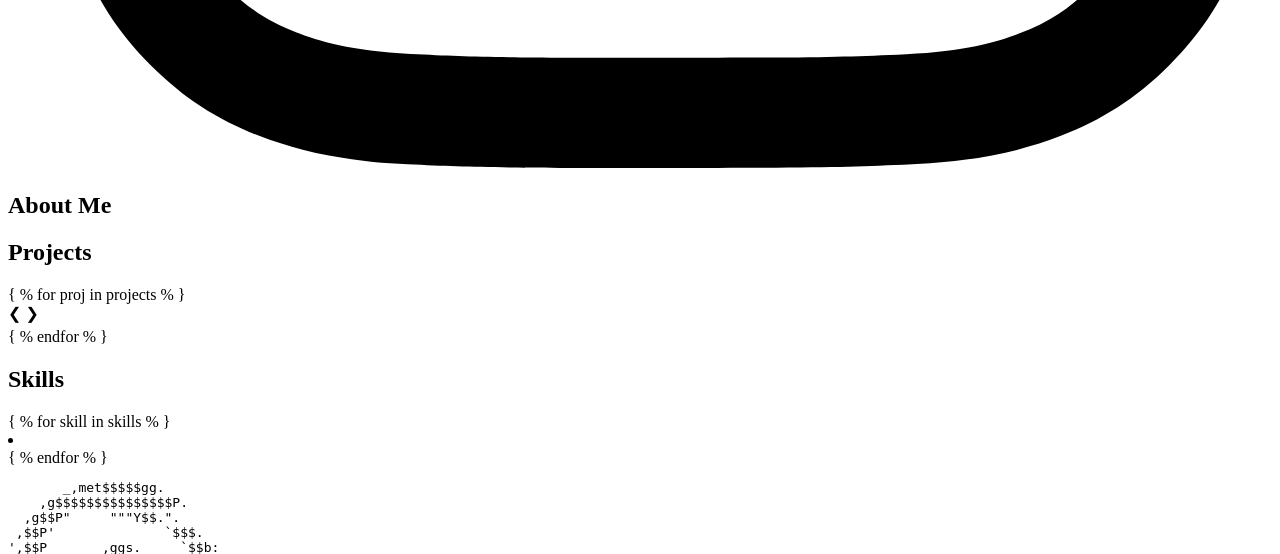
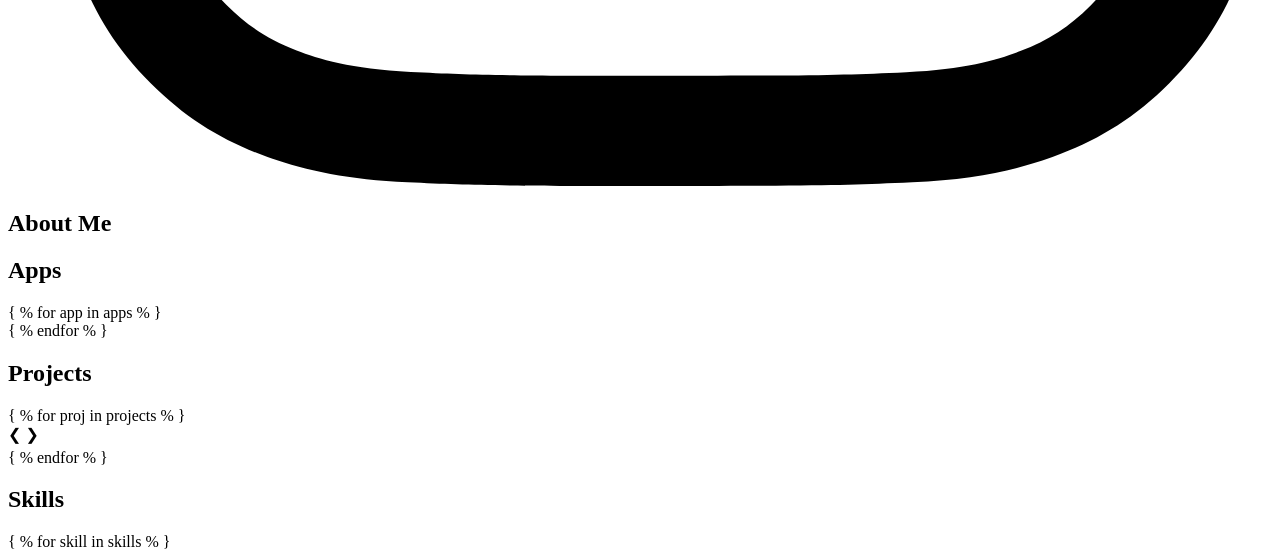
Before and after one commit to Jonas-Y-Issa/PortfolioWebsite-Django, a Django app: template MyWebsite/templates/Index.html in a window 1280 px wide. Shown: the part 4160-4714 px from the top of the page. Run offline with Django 4.2, Linux system fonts and the light colour scheme; the template is opened without the code that fills it, so the values that code supplies are empty.

Commit message:
Starting work on Physics App

```diff
--- a/MyWebsite/myapp/admin.py
+++ b/MyWebsite/myapp/admin.py
@@ -1,7 +1,8 @@
 from django.contrib import admin
 
-from .models import Project, Skills, About
+from .models import Project, Skills, About, Apps
 
 admin.site.register(Project)
 admin.site.register(Skills)
 admin.site.register(About)
+admin.site.register(Apps)
--- a/MyWebsite/myapp/models.py
+++ b/MyWebsite/myapp/models.py
@@ -16,3 +16,7 @@ class Project(models.Model):
 class Skills(models.Model):
     title = models.CharField(max_length=100)
     description = models.TextField()
+
+class Apps(models.Model):
+    title = models.CharField(max_length=100)
+    description = models.TextField()
--- a/MyWebsite/myapp/views.py
+++ b/MyWebsite/myapp/views.py
@@ -7,7 +7,7 @@ from django.views.decorators.cache import cache_control
 from django.views.decorators.http import require_GET
 from MyWebsite.settings import STATIC_URL
 from pathlib import Path
-from myapp.models import Project, Skills, About
+from myapp.models import Project, Skills, About, Apps
 
 STAT_DIR = Path(__file__).resolve().parent.parent
 
@@ -17,6 +17,7 @@ def index(request):
     scripts_list = os.listdir(path / "scripts")
     images_list = os.listdir(path / "images")
     fonts_list = os.listdir(path / "fonts")
+    app_list = Apps.objects.all()
     project_db = Project.objects.all()
     skill_list = Skills.objects.all()
     about_list = About.objects.all()
@@ -26,6 +27,7 @@ def index(request):
        'images': images_list,
         'fonts': fonts_list,
          'stat': STATIC_URL,
+         'apps':app_list,
          'projects':project_db,
          'skills': skill_list,
          'about':about_list})
--- /dev/null
+++ b/MyWebsite/physGenViewer/static/css/phys-intro.css
@@ -0,0 +1,6 @@
+.phys-intro{
+    display: flex;
+    height: 100vh;
+    justify-content: center;
+    align-items: center;
+}
--- a/MyWebsite/templates/Index.html
+++ b/MyWebsite/templates/Index.html
@@ -42,6 +42,7 @@ $(document).ready(function(){
     {% block nav %}
           <li><a href="#intro">Home</a></li>
           <li><a href="#about">About Me</a></li>
+          <li><a href="#apps">Apps</a></li>
           <li><a href="#projects">Projects</a></li>
           <li><a href="#skills">Skills</a></li>
         </ol>
@@ -51,6 +52,7 @@ $(document).ready(function(){
           <div class="dropdown-content">
             <li><a href="#intro">Home</a></li>
             <li><a href="#about">About Me</a></li>
+            <li><a href="#apps">Apps</a></li>
             <li><a href="#projects">Projects</a></li>
             <li><a href="#skills">Skills</a></li>
           </div>
@@ -69,6 +71,19 @@ $(document).ready(function(){
 </div>
 </section>
 
+<section class="section-format" id="apps">
+  <div class="section-header-wrapper"><h1 class="section-header">Apps</h1></div>
+  <span class="background_django_style">        { % for app in apps % }</span>
+  <div class="app-wrapper">
+    <il>
+      {% for app in apps %}
+      <div id="apps-type"><a class="apps" href="/physics">../{{app.title}}</a>]</div> {{app.description}}
+      {% endfor %}
+    </il>
+  </div>
+<span class="background_django_style">        { % endfor % } </span>
+
+</section>
 
 
 
```
Also changed, not shown: MyWebsite/myapp/static/css/Apps.css (added, +31 -0 lines), MyWebsite/physGenViewer/static/scripts/calcInput.js (added, +15 -0 lines), MyWebsite/templates/physics.html (+35 -0 lines), MyWebsite/myapp/migrations/0008_apps.py (added), MyWebsite/physGenViewer/views.py (line endings or trailing spaces).
